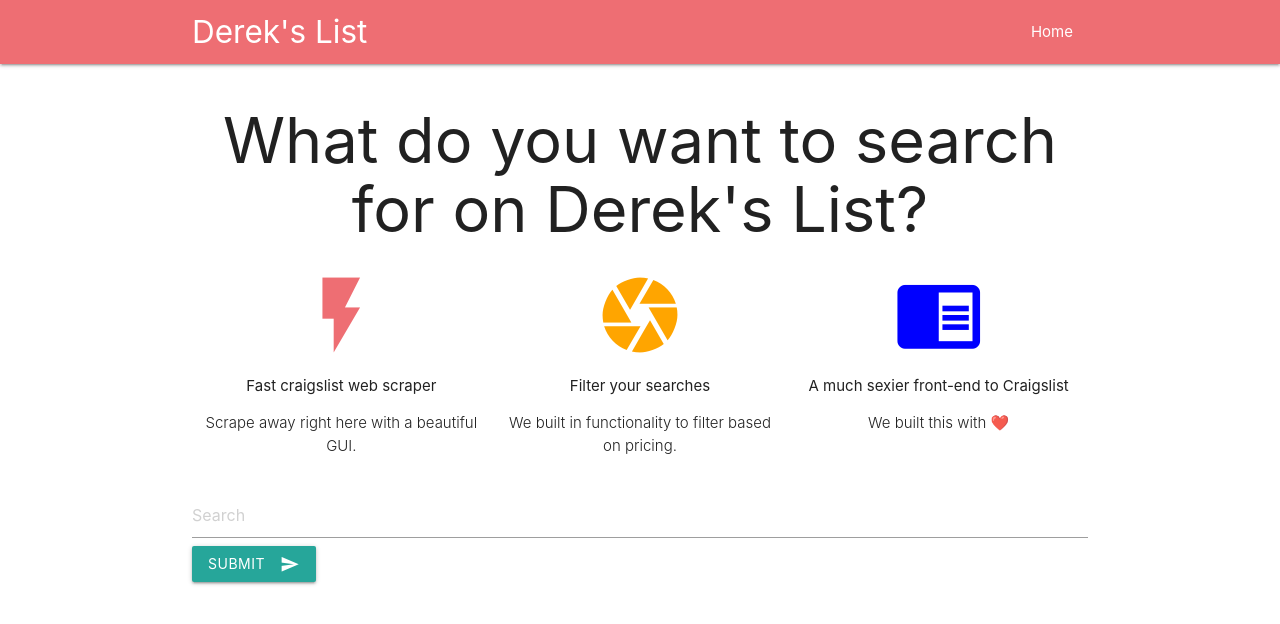
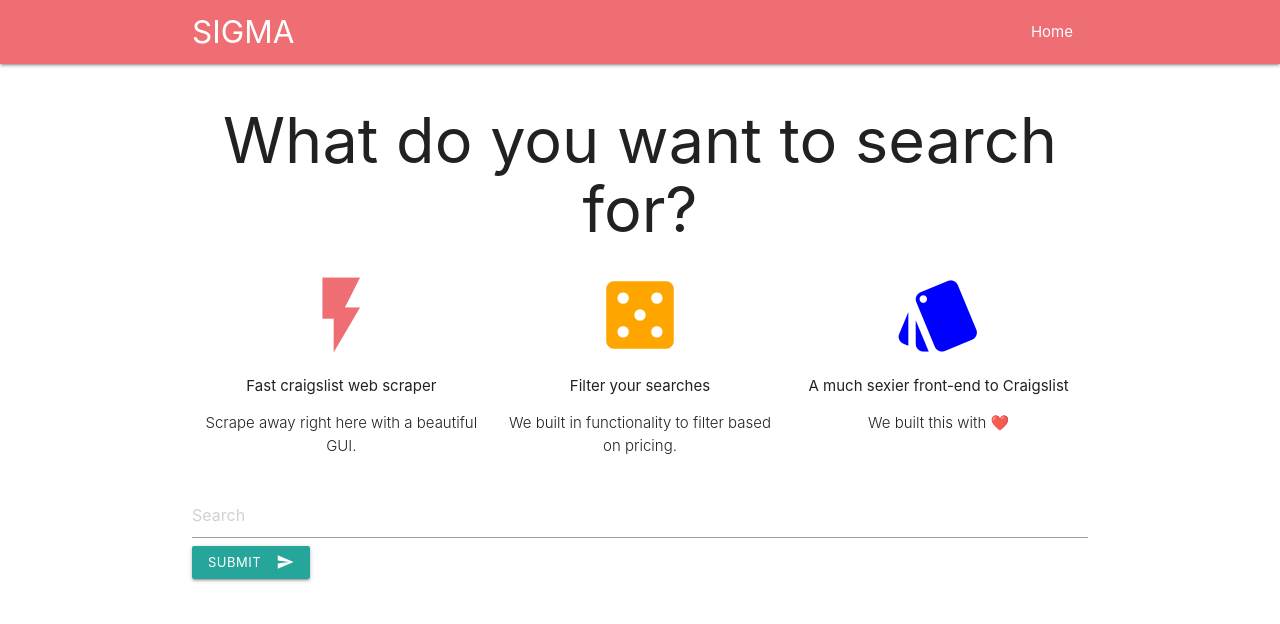
Before and after one commit to dhairyap99/WebScrapper, a Django app: page / in a window 1280 px wide. Shown: the top 624 px of the page. Run offline with Django 3.2, Linux system fonts and the light colour scheme.

Commit message:
Frontend fixes and requirements.txt added

```diff
--- a/my_app/views.py
+++ b/my_app/views.py
@@ -1,4 +1,8 @@
+import requests
+from bs4 import BeautifulSoup
 from django.shortcuts import render
+from requests.compat import quote_plus
+from . import models
 
 # Create your views here.
 
--- a/templates/home.html
+++ b/templates/home.html
@@ -1,10 +1,9 @@
-<!--{% load staticfiles %}-->
 {% load static %}
 
 <html lang="en">
 <head>
     <meta charset="UTF-8">
-    <title>Derek's List</title>
+    <title>Find your want..</title>
     <meta charset="UTF-8"/>
     <meta name="viewport" content="width=device-width, initial-scale=1"/>
     <link rel="stylesheet" href="{% static "css/style.css" %}">
@@ -15,15 +14,15 @@
 <body>
 <nav>
     <div class="container nav-wrapper">
-        <a href="/" class="brand-logo">Derek's List</a>
-        <ul id="nav-mobile" class="right">
+        <a href="/" class="brand-logo">SIGMA</a>
+        <ul id="nav-mobile" class="right hide-on-med-and-down">
             <li><a href="/">Home</a></li>
         </ul>
     </div>
 </nav>
 
 <div class="container">
-    <h1 style="text-align: center">What do you want to search for on Derek's List?</h1>
+    <h1 style="text-align: center">What do you want to search for?</h1>
     <div class="row">
         <div class="col s4">
             <!-- Promo Content 1 goes here -->
@@ -37,7 +36,7 @@
         <div class="col s4">
             <!-- Promo Content 2 goes here -->
             <div class="center">
-                <i class="large material-icons" style="color: orange">camera</i>
+                <i class="large material-icons" style="color: orange">casino</i>
                 <p>Filter your searches</p>
                 <p class="light center">We built in functionality to filter based on pricing.</p>
             </div>
@@ -46,7 +45,7 @@
         <div class="col s4">
             <!-- Promo Content 3 goes here -->
             <div class="center">
-                <i class="large material-icons" style="color: blue">chrome_reader_mode</i>
+                <i class="large material-icons" style="color: blue">style</i>
                 <p>A much sexier front-end to Craigslist</p>
                 <p class="light center">We built this with ❤️</p>
             </div>
@@ -56,7 +55,7 @@
     <form action="{% url 'new_search' %}" method="post">
         {% csrf_token %}
         <input type="text" name="search" placeholder="Search">
-        <button class="btn waves-effect waves-light" type="submit" name="action">Submit
+        <button class="waves-effect waves-light btn-small" type="submit" name="action">Submit
             <i class="material-icons right">send</i>
         </button>
     </form>
```
Also changed, not shown: requirements.txt (added, +14 -0 lines).
